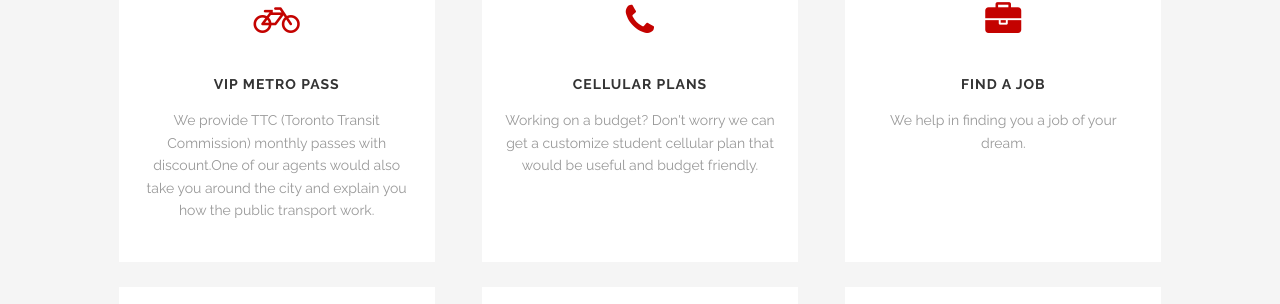
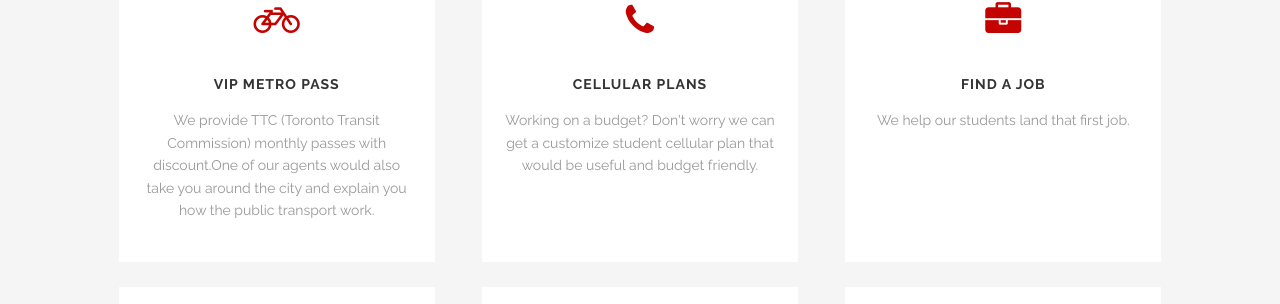
Before and after one commit to prabhav/saw, a Jekyll site: the page built from index.markdown, in a window 1280 px wide and 900 px high, scrolled down 2627 px. Shown: the part 148-452 px from the top of the window. Built offline with Jekyll 4.4.1, drawn with Linux system fonts in a browser that asks for light colours.

Commit message:
Updated Index

```diff
--- a/index.markdown
+++ b/index.markdown
@@ -70,7 +70,7 @@ students:
     plan that would be useful and budget friendly.
 - icon: briefcase
   title: Find a Job
-  description: We help in finding you a job of your dream.
+  description: We help our students land that first job.
 - icon: car
   title: Driver's License
   description: We provide course material and practical guidance needed to pass the
```
